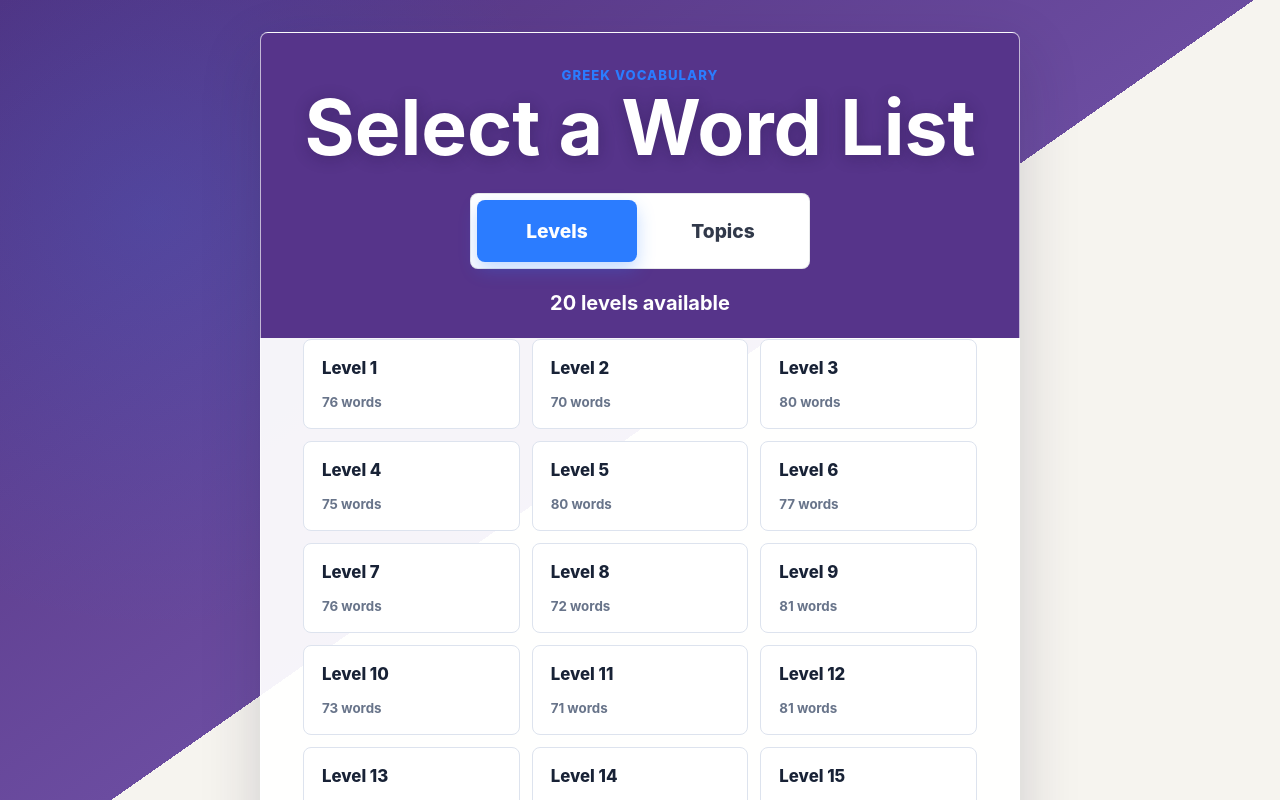
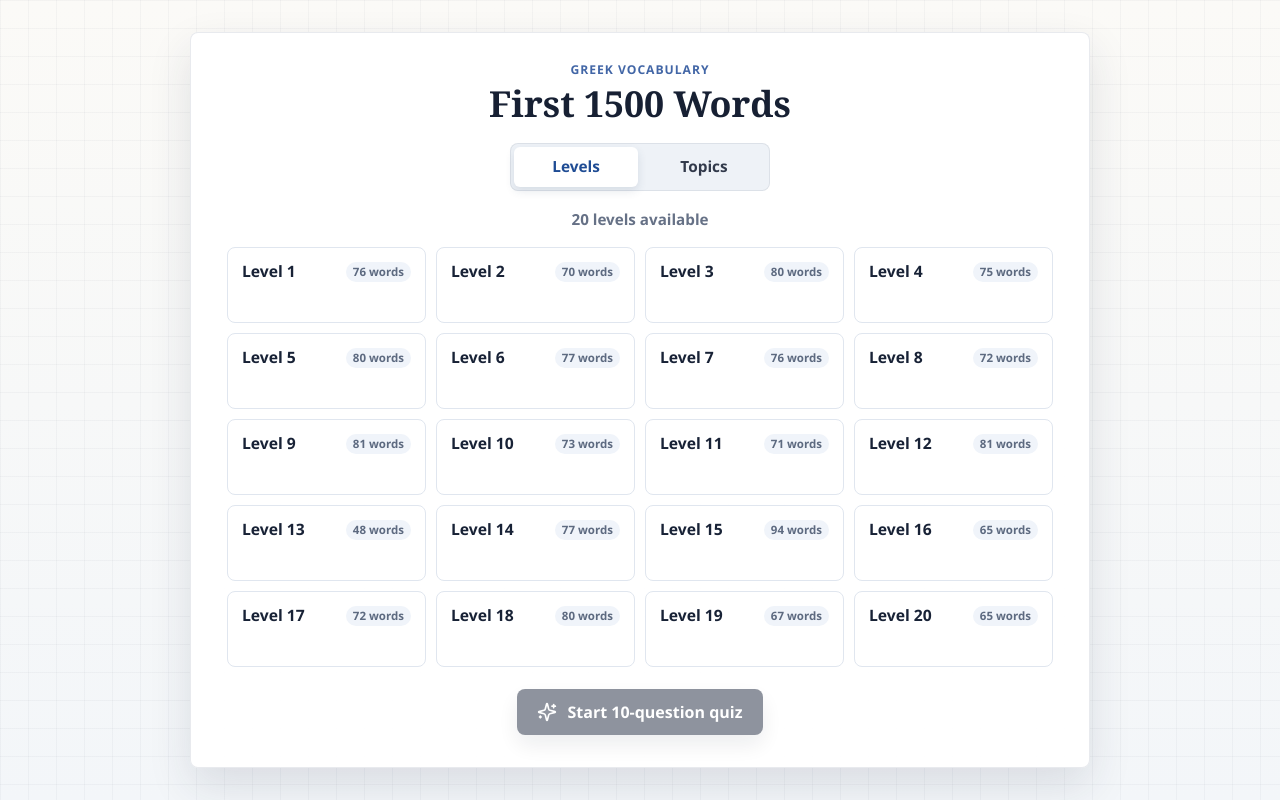
Before and after one commit to haagamble/greek-words, a React (Vite) app: page / in a window 1280 px wide. Shown: the top 800 px of the page. Built offline with nearby package versions, Linux system fonts and the light colour scheme.

Commit message:
Configure GitHub Pages deployment

```diff
--- a/big-topic.js
+++ b/big-topic.js
@@ -84,7 +84,7 @@ export const bigTopics = [
   },
   {
     id: "people-words",
-    label: "People & Words",
+    label: "People & Language",
     categories: ["people-family", "people-roles", "communication"],
   },
   {
--- a/index.html
+++ b/index.html
@@ -3,7 +3,7 @@
   <head>
     <meta charset="UTF-8" />
     <meta name="viewport" content="width=device-width, initial-scale=1.0" />
-    <title>Greek Words Quiz</title>
+    <title>First 1500 Greek Words</title>
   </head>
   <body>
     <div id="root"></div>
--- a/src/main.jsx
+++ b/src/main.jsx
@@ -67,11 +67,13 @@ const categoryLabels = {
   weather: "Weather",
 };
 
+// Repairs older Greek text entries if they were saved with broken encoding.
 function repairText(value) {
   if (typeof value !== "string" || !/[ÎÏ]/.test(value)) {
     return value;
   }
 
+  // Some older entries were saved with mojibake; repair them at runtime.
   const bytes = Uint8Array.from(Array.from(value), (char) => char.charCodeAt(0) & 255);
   return new TextDecoder("utf-8").decode(bytes);
 }
@@ -82,10 +84,12 @@ const cleanWords = words.map((word) => ({
   article: repairText(word.article),
 }));
 
+// Returns a shuffled copy without changing the original array.
 function shuffle(items) {
   return [...items].sort(() => Math.random() - 0.5);
 }
 
+// Keeps the first item for each unique key value.
 function uniqueBy(items, key) {
   const seen = new Set();
   return items.filter((item) => {
@@ -98,11 +102,14 @@ function uniqueBy(items, key) {
   });
 }
 
+// Picks the words for one quiz from the selected level or topic pool.
 function getQuizWords(pool) {
   return shuffle(pool).slice(0, Math.min(QUESTION_COUNT, pool.length));
 }
 
+// Builds the multiple-choice answers for the current question.
 function getOptions(answer, allWords) {
+  // Prefer distractors from the same small category and level, then widen if needed.
   const sameLevelWrongAnswers = uniqueBy(
     shuffle(
       allWords.filter(
@@ -139,6 +146,7 @@ function getOptions(answer, allWords) {
   return shuffle([answer, ...wrongAnswers]).map((word) => word.english);
 }
 
+// Builds the list of level choices shown on the setup screen.
 function getLevelItems() {
   return [...new Set(cleanWords.map((word) => word.level))]
     .sort((a, b) => a - b)
@@ -152,6 +160,7 @@ function getLevelItems() {
     });
 }
 
+// Builds the list of broad topic choices shown on the setup screen.
 function getCategoryItems() {
   return bigTopics.map((topic) => {
       const count = getTopicWords(topic, cleanWords).length;
@@ -163,15 +172,18 @@ function getCategoryItems() {
     });
 }
 
+// Finds a word's position within its narrow category.
 function getCategoryPosition(word, allWords) {
   return allWords.filter((item) => item.category === word.category).findIndex((item) => item.id === word.id);
 }
 
+// Decides whether a word belongs in the first or second half of a split topic.
 function isInSplit(word, split, allWords) {
   if (!split) {
     return true;
   }
 
+  // Big topics can use "first" or "second" to divide long categories in half.
   const categoryWords = allWords.filter((item) => item.category === word.category);
   const halfway = Math.ceil(categoryWords.length / 2);
   const position = getCategoryPosition(word, allWords);
@@ -179,7 +191,9 @@ function isInSplit(word, split, allWords) {
   return split === "first" ? position < halfway : position >= halfway;
 }
 
+// Expands a broad topic definition into the actual words it contains.
 function getTopicWords(topic, allWords) {
+  // Topic quizzes use broad groups; words keep narrow categories for distractors.
   return allWords.filter((word) => {
     if (!topic.categories.includes(word.category)) {
       return false;
@@ -189,6 +203,7 @@ function getTopicWords(topic, allWords) {
   });
 }
 
+// Main app component: handles setup, quiz state, answers, and results.
 function App() {
   const [mode, setMode] = useState("level");
   const [selection, setSelection] = useState(null);
@@ -220,11 +235,13 @@ function App() {
     return getOptions(currentWord, cleanWords);
   }, [currentWord]);
 
+  // Switches between level mode and topic mode.
   function changeMode(nextMode) {
     setMode(nextMode);
     setSelection(null);
   }
 
+  // Starts a fresh quiz from the current selection.
   function startQuiz() {
     const nextQuizWords = getQuizWords(selectedPool);
     setQuizWords(nextQuizWords);
@@ -232,6 +249,7 @@ function App() {
     setCurrentIndex(0);
   }
 
+  // Records the user's answer and prevents changing it afterward.
   function chooseAnswer(answer) {
     if (currentAnswer) {
       return;
@@ -247,16 +265,19 @@ function App() {
     });
   }
 
+  // Advances to the next question, or past the last question to results.
   function nextQuestion() {
     setCurrentIndex((index) => index + 1);
   }
 
+  // Returns to the setup screen while keeping the current mode.
   function resetQuiz() {
     setQuizWords([]);
     setAnswers([]);
     setCurrentIndex(0);
   }
 
+  // Starts another random quiz from the same selected level or topic.
   function replaySelection() {
     const nextQuizWords = getQuizWords(selectedPool);
     setQuizWords(nextQuizWords);
@@ -269,7 +290,7 @@ function App() {
       {!isQuizStarted && (
         <section className="setup-panel" aria-labelledby="setup-heading">
           <p className="eyebrow">Greek vocabulary</p>
-          <h1 id="setup-heading">Select a Word List</h1>
+          <h1 id="setup-heading">First 1500 Words</h1>
 
           <div className="mode-toggle" aria-label="Quiz type">
             <button
@@ -301,7 +322,7 @@ function App() {
                 onClick={() => setSelection(item.id)}
               >
                 <span>{item.title}</span>
-                <small>{item.meta}</small>
+                <small className="word-count">{item.meta}</small>
               </button>
             ))}
           </div>
@@ -334,7 +355,7 @@ function App() {
           <div className="word-prompt">
             <p>Choose the English meaning</p>
             <h2 id="question-heading">
-              {currentWord.article && <span>{currentWord.article}</span>} {currentWord.greek}
+              {currentWord.article && <span className="article-hint">{currentWord.article}</span>} {currentWord.greek}
             </h2>
           </div>
 
@@ -411,7 +432,7 @@ function App() {
             </button>
             <button className="primary-action compact" type="button" onClick={replaySelection}>
               <RotateCcw size={19} />
-              Try again
+              New quiz from this list
             </button>
           </div>
         </section>
--- a/src/styles.css
+++ b/src/styles.css
@@ -1,8 +1,8 @@
 :root {
   color: #172033;
-  background: #f6f4ef;
+  background: #f7f6f2;
   font-family:
-    Inter, ui-sans-serif, system-ui, -apple-system, BlinkMacSystemFont, "Segoe UI", sans-serif;
+    "Aptos", "Segoe UI", ui-sans-serif, system-ui, -apple-system, BlinkMacSystemFont, sans-serif;
   font-synthesis: none;
   text-rendering: optimizeLegibility;
 }
@@ -25,10 +25,12 @@ button {
   min-height: 100vh;
   display: grid;
   place-items: center;
-  padding: 32px 18px;
+  padding: 24px 18px;
   background:
-    radial-gradient(circle at 12% 18%, rgba(42, 124, 250, 0.18), transparent 26rem),
-    linear-gradient(145deg, #51307d 0%, #6b4ca0 42%, #f6f4ef 42%, #f6f4ef 100%);
+    linear-gradient(rgba(30, 45, 76, 0.035) 1px, transparent 1px),
+    linear-gradient(90deg, rgba(30, 45, 76, 0.035) 1px, transparent 1px),
+    linear-gradient(180deg, #fbfaf7 0%, #f3f6f9 100%);
+  background-size: 28px 28px, 28px 28px, auto;
 }
 
 .app-shell.quiz-active {
@@ -38,25 +40,24 @@ button {
 .setup-panel,
 .quiz-panel,
 .results-panel {
-  width: min(100%, 760px);
-  border: 1px solid rgba(255, 255, 255, 0.65);
+  width: min(100%, 820px);
+  border: 1px solid rgba(37, 54, 86, 0.1);
   border-radius: 8px;
-  background: rgba(255, 255, 255, 0.94);
-  box-shadow: 0 22px 60px rgba(35, 27, 54, 0.18);
+  background: rgba(255, 255, 255, 0.96);
+  box-shadow: 0 18px 44px rgba(31, 42, 68, 0.12);
 }
 
 .setup-panel {
   display: flex;
   flex-direction: column;
   align-items: center;
-  padding: 34px clamp(18px, 5vw, 42px) 40px;
-  background: linear-gradient(180deg, #56348a 0 305px, rgba(255, 255, 255, 0.94) 305px);
+  padding: 28px clamp(18px, 4vw, 36px) 32px;
 }
 
 .eyebrow {
-  margin: 0 0 8px;
-  color: #2b7cff;
-  font-size: 0.82rem;
+  margin: 0 0 7px;
+  color: #4266a6;
+  font-size: 0.76rem;
   font-weight: 800;
   letter-spacing: 0.08em;
   text-transform: uppercase;
@@ -64,36 +65,37 @@ button {
 
 h1 {
   margin: 0;
-  color: #ffffff;
-  font-size: clamp(2.2rem, 7vw, 4.8rem);
-  line-height: 0.96;
+  color: #172033;
+  font-family: Georgia, "Times New Roman", ui-serif, serif;
+  font-size: clamp(1.55rem, 2.8vw, 2.25rem);
+  font-weight: 700;
+  line-height: 1.05;
   text-align: center;
-  text-shadow: 0 2px 16px rgba(28, 14, 52, 0.3);
 }
 
 .setup-panel h1 {
-  margin-bottom: 28px;
+  margin-bottom: 20px;
 }
 
 .mode-toggle {
-  width: min(100%, 340px);
+  width: min(100%, 260px);
   display: grid;
   grid-template-columns: 1fr 1fr;
-  gap: 6px;
-  padding: 7px;
+  gap: 4px;
+  padding: 4px;
   border-radius: 8px;
-  background: #ffffff;
-  box-shadow: inset 0 0 0 1px rgba(23, 32, 51, 0.1);
+  background: #eef2f7;
+  box-shadow: inset 0 0 0 1px rgba(23, 32, 51, 0.08);
 }
 
 .mode-toggle button {
-  min-height: 62px;
+  min-height: 40px;
   border: 0;
-  border-radius: 8px;
+  border-radius: 6px;
   background: transparent;
   color: #31394a;
-  font-size: 1.2rem;
-  font-weight: 800;
+  font-size: 0.96rem;
+  font-weight: 750;
   cursor: pointer;
   transition:
     background 160ms ease,
@@ -103,9 +105,9 @@ h1 {
 }
 
 .mode-toggle button.active {
-  background: #2b7cff;
-  color: #ffffff;
-  box-shadow: 0 8px 18px rgba(43, 124, 255, 0.28);
+  background: #ffffff;
+  color: #1f4c94;
+  box-shadow: 0 4px 10px rgba(45, 62, 98, 0.12);
 }
 
 .mode-toggle button:active,
@@ -118,65 +120,79 @@ h1 {
 }
 
 .availability {
-  margin: 22px 0 24px;
-  color: #ffffff;
-  font-size: 1.25rem;
+  margin: 18px 0 18px;
+  color: #667186;
+  font-size: 0.95rem;
   font-weight: 700;
 }
 
 .selection-grid {
   width: 100%;
   display: grid;
-  grid-template-columns: repeat(auto-fit, minmax(170px, 1fr));
-  gap: 12px;
-  margin-bottom: 24px;
+  grid-template-columns: repeat(auto-fit, minmax(150px, 1fr));
+  gap: 10px;
+  margin-bottom: 22px;
 }
 
 .selection-card,
 .answer-button {
-  min-height: 76px;
+  min-height: 58px;
   display: flex;
   align-items: center;
   justify-content: space-between;
-  gap: 16px;
-  border: 1px solid #dde3ee;
+  gap: 12px;
+  border: 1px solid #e0e6ef;
   border-radius: 8px;
   background: #ffffff;
   color: #182236;
   cursor: pointer;
   transition:
+    background 160ms ease,
     border-color 160ms ease,
     box-shadow 160ms ease,
     transform 160ms ease;
 }
 
 .selection-card {
-  flex-direction: column;
-  align-items: flex-start;
-  padding: 18px;
+  height: 76px;
+  display: grid;
+  grid-template-columns: minmax(0, 1fr) auto;
+  align-items: start;
+  padding: 14px;
   text-align: left;
 }
 
 .selection-card span {
-  font-size: 1.05rem;
-  font-weight: 850;
+  font-size: 0.98rem;
+  font-weight: 780;
+  line-height: 1.25;
+  white-space: normal;
+  overflow-wrap: normal;
 }
 
-.selection-card small {
-  color: #68748a;
-  font-weight: 700;
+.word-count {
+  justify-self: end;
+  padding: 3px 7px;
+  border-radius: 999px;
+  background: #f0f4fa;
+  color: #5d6a80;
+  font-size: 0.72rem;
+  font-weight: 750;
+  line-height: 1.2;
 }
 
 .selection-card:hover,
 .answer-button:hover {
-  border-color: #2b7cff;
-  box-shadow: 0 10px 26px rgba(50, 79, 122, 0.11);
+  border-color: #9bb5dc;
+  background: #fbfdff;
+  box-shadow: 0 8px 20px rgba(40, 59, 92, 0.1);
+  transform: translateY(-1px);
 }
 
 .selection-card.selected {
-  border-color: #2b7cff;
-  background: #edf4ff;
-  box-shadow: inset 0 0 0 2px #2b7cff;
+  border-color: #3c6bb1;
+  background: #f1f6ff;
+  box-shadow: inset 0 0 0 1px #3c6bb1;
 }
 
 .primary-action,
@@ -189,15 +205,22 @@ h1 {
 }
 
 .primary-action {
-  min-height: 56px;
+  min-height: 46px;
   display: inline-flex;
   align-items: center;
   justify-content: center;
   gap: 10px;
-  padding: 0 24px;
+  padding: 0 20px;
   background: #152036;
   color: #ffffff;
-  box-shadow: 0 13px 28px rgba(21, 32, 54, 0.2);
+  box-shadow: 0 10px 22px rgba(21, 32, 54, 0.16);
+  text-align: center;
+  transition:
+    background 160ms ease,
+    box-shadow 160ms ease,
+    color 160ms ease,
+    opacity 160ms ease,
+    transform 160ms ease;
 }
 
 .primary-action:disabled {
@@ -207,11 +230,12 @@ h1 {
 
 .primary-action.compact {
   min-height: 48px;
+  padding: 0 18px;
 }
 
 .quiz-panel,
 .results-panel {
-  padding: clamp(18px, 5vw, 34px);
+  padding: clamp(18px, 4vw, 28px);
 }
 
 .quiz-topbar,
@@ -254,8 +278,8 @@ h1 {
 }
 
 .progress-track {
-  height: 10px;
-  margin: 22px 0 26px;
+  height: 7px;
+  margin: 18px 0 20px;
   overflow: hidden;
   border-radius: 999px;
   background: #e4e9f1;
@@ -265,47 +289,54 @@ h1 {
   display: block;
   height: 100%;
   border-radius: inherit;
-  background: linear-gradient(90deg, #2b7cff, #12a88a);
+  background: #3c6bb1;
   transition: width 180ms ease;
 }
 
 .word-prompt {
-  margin-bottom: 26px;
-  padding: clamp(22px, 5vw, 38px);
+  margin-bottom: 18px;
+  padding: clamp(18px, 4vw, 30px);
   border-radius: 8px;
-  background: #50307e;
-  color: #ffffff;
+  border-left: 6px solid #4a67a1;
+  background: #f3f6fc;
+  color: #172033;
   text-align: center;
 }
 
 .word-prompt p {
-  margin: 0 0 12px;
-  color: rgba(255, 255, 255, 0.76);
+  margin: 0 0 10px;
+  color: #68748a;
+  font-size: 0.9rem;
   font-weight: 750;
 }
 
 .word-prompt h2 {
   margin: 0;
-  font-size: clamp(2.2rem, 10vw, 5rem);
+  font-family: "Aptos", "Segoe UI", ui-sans-serif, system-ui, sans-serif;
+  font-size: clamp(2.1rem, 7vw, 4rem);
+  font-weight: 760;
   line-height: 1;
 }
 
-.word-prompt h2 span {
-  color: #9fc4ff;
-  font-size: 0.62em;
+.article-hint {
+  color: #7b879b;
+  font-family: "Aptos", "Segoe UI", ui-sans-serif, system-ui, sans-serif;
+  font-size: 0.46em;
+  font-weight: 500;
+  vertical-align: 0.14em;
 }
 
 .answers-grid {
   display: grid;
   grid-template-columns: repeat(2, minmax(0, 1fr));
-  gap: 12px;
+  gap: 10px;
 }
 
 .answer-button {
-  padding: 18px 20px;
+  padding: 13px 16px;
   text-align: left;
-  font-size: 1.06rem;
-  font-weight: 800;
+  font-size: 1rem;
+  font-weight: 720;
 }
 
 .answer-button.correct {
@@ -321,10 +352,14 @@ h1 {
 }
 
 .feedback-row {
-  min-height: 70px;
+  min-height: 54px;
   justify-content: space-between;
   gap: 16px;
-  margin-top: 22px;
+  margin-top: 14px;
+  padding: 12px 14px;
+  border: 1px solid #e0e6ef;
+  border-radius: 8px;
+  background: #f8fafc;
   opacity: 0;
   pointer-events: none;
   transition: opacity 140ms ease;
@@ -340,14 +375,21 @@ h1 {
 .feedback-row p {
   margin: 0;
   color: #344158;
-  font-weight: 800;
+  font-weight: 760;
 }
 
 .secondary-action {
-  min-height: 48px;
-  padding: 0 18px;
-  background: #2b7cff;
+  min-height: 40px;
+  padding: 0 16px;
+  background: #274f90;
   color: #ffffff;
+  text-align: center;
+  transition:
+    background 160ms ease,
+    box-shadow 160ms ease,
+    color 160ms ease,
+    opacity 160ms ease,
+    transform 160ms ease;
 }
 
 .secondary-action:disabled {
@@ -408,6 +450,21 @@ h1 {
   gap: 12px;
 }
 
+.result-actions .primary-action,
+.result-actions .secondary-action {
+  min-width: min(100%, 190px);
+}
+
+@media (min-width: 900px) {
+  .setup-panel {
+    width: min(100%, 900px);
+  }
+
+  .selection-grid {
+    grid-template-columns: repeat(4, minmax(0, 1fr));
+  }
+}
+
 @media (max-width: 620px) {
   .app-shell {
     align-items: start;
@@ -415,12 +472,35 @@ h1 {
   }
 
   .setup-panel {
-    padding-top: 28px;
+    padding: 24px 14px 28px;
+  }
+
+  h1 {
+    font-size: clamp(1.9rem, 10vw, 2.55rem);
+  }
+
+  .mode-toggle {
+    width: 100%;
+  }
+
+  .mode-toggle button {
+    min-height: 48px;
   }
 
   .answers-grid,
   .selection-grid {
     grid-template-columns: 1fr;
+  }
+
+  .selection-card {
+    height: auto;
+    min-height: 64px;
+    padding: 15px;
+  }
+
+  .answer-button {
+    min-height: 54px;
+    padding: 15px 16px;
   }
 
   .feedback-row,
@@ -432,6 +512,10 @@ h1 {
     flex-direction: column;
   }
 
+  .word-prompt {
+    text-align: left;
+  }
+
   .secondary-action,
   .primary-action {
     width: 100%;
--- a/vite.config.js
+++ b/vite.config.js
@@ -2,6 +2,7 @@ import { defineConfig } from "vite";
 import react from "@vitejs/plugin-react";
 
 export default defineConfig({
+  base: "/greek-words/",
   plugins: [react()],
   resolve: {
     preserveSymlinks: true,
```
Also changed, not shown: 1 other file (tests, documents, lock files or other folders).
